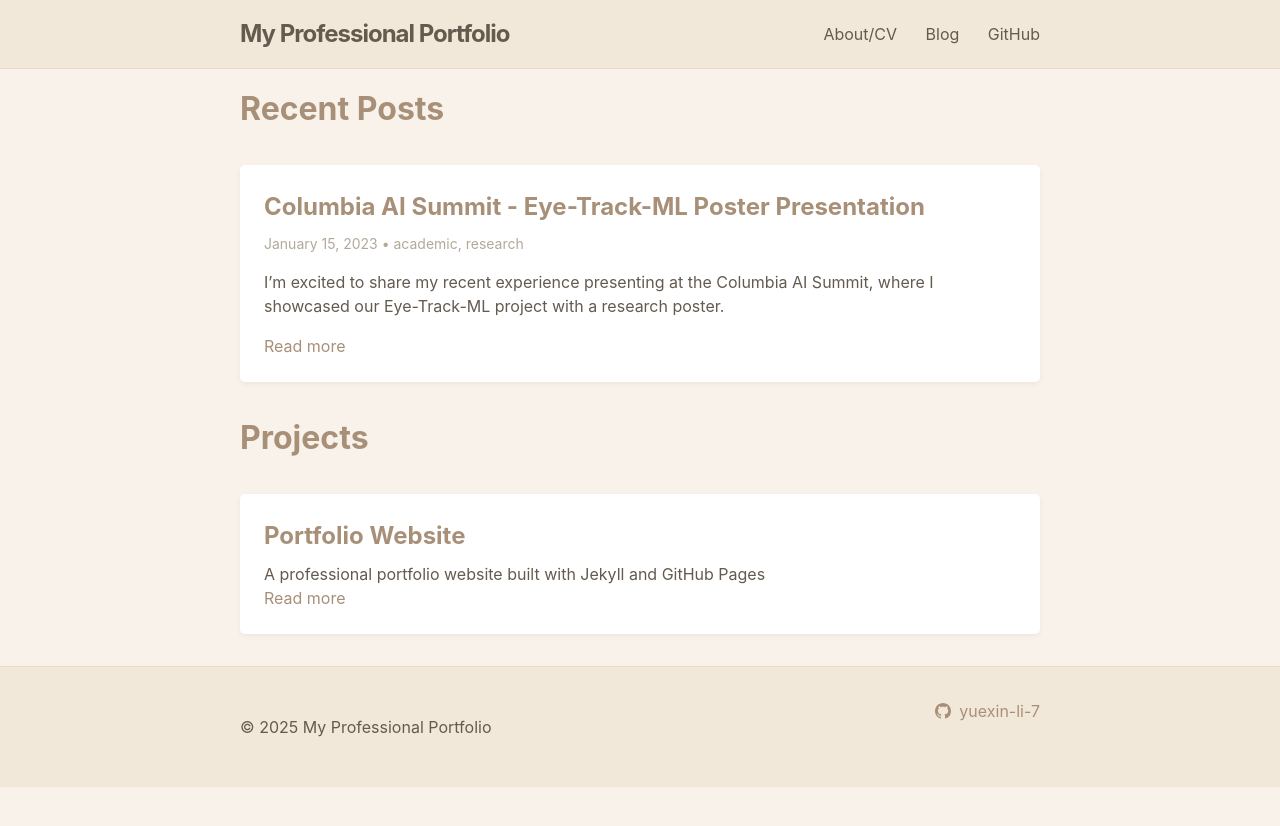
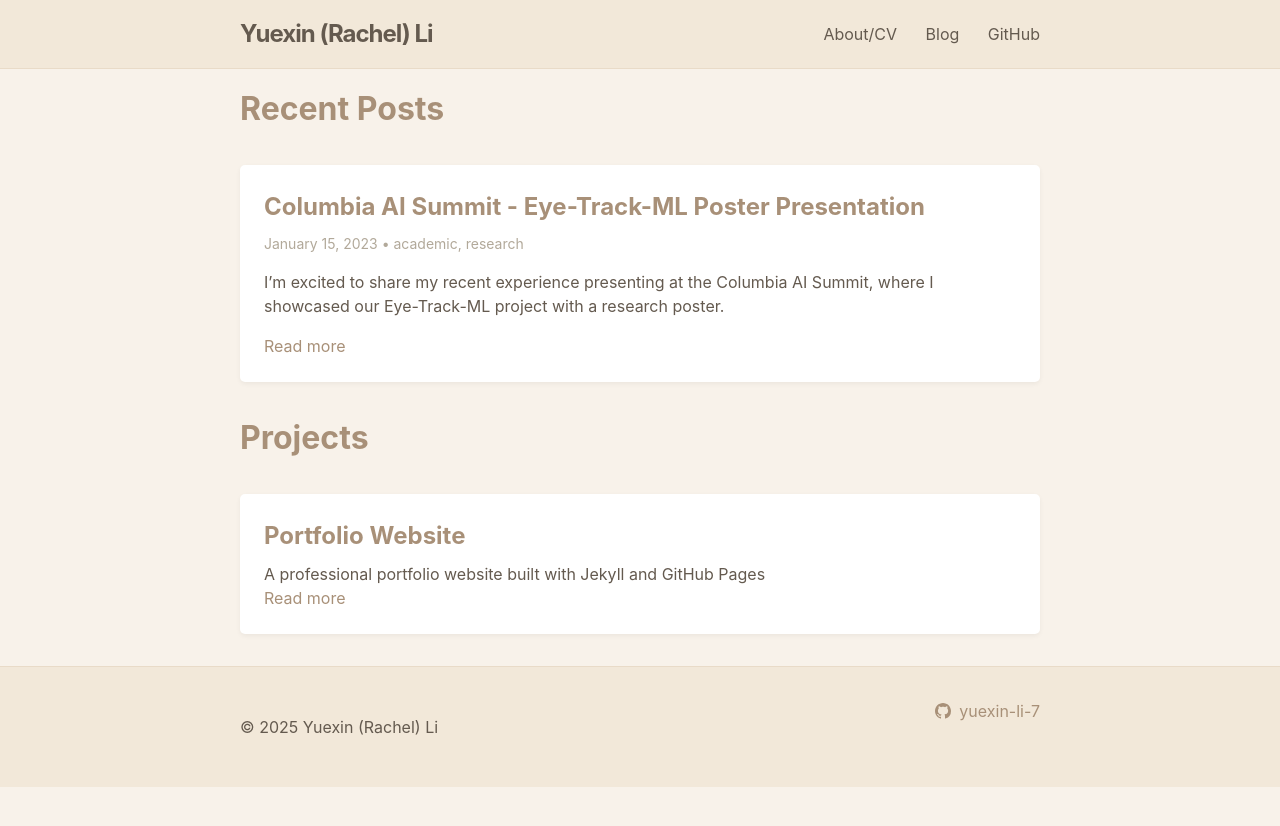
Before and after one commit to yuexin-li-7/yuexin-li-7.github.io, a Jekyll site: the page built from index.html, in a window 1280 px wide. Shown: the top 826 px of the page. Built offline with Jekyll 4.4.1, drawn with Linux system fonts in a browser that asks for light colours.

Commit message:
Change site title to 'Yuexin (Rachel) Li'

```diff
--- a/_config.yml
+++ b/_config.yml
@@ -1,4 +1,4 @@
-title: My Professional Portfolio
+title: Yuexin (Rachel) Li
 description: A portfolio website showcasing my projects and experience
 baseurl: ""
 url: ""
```
